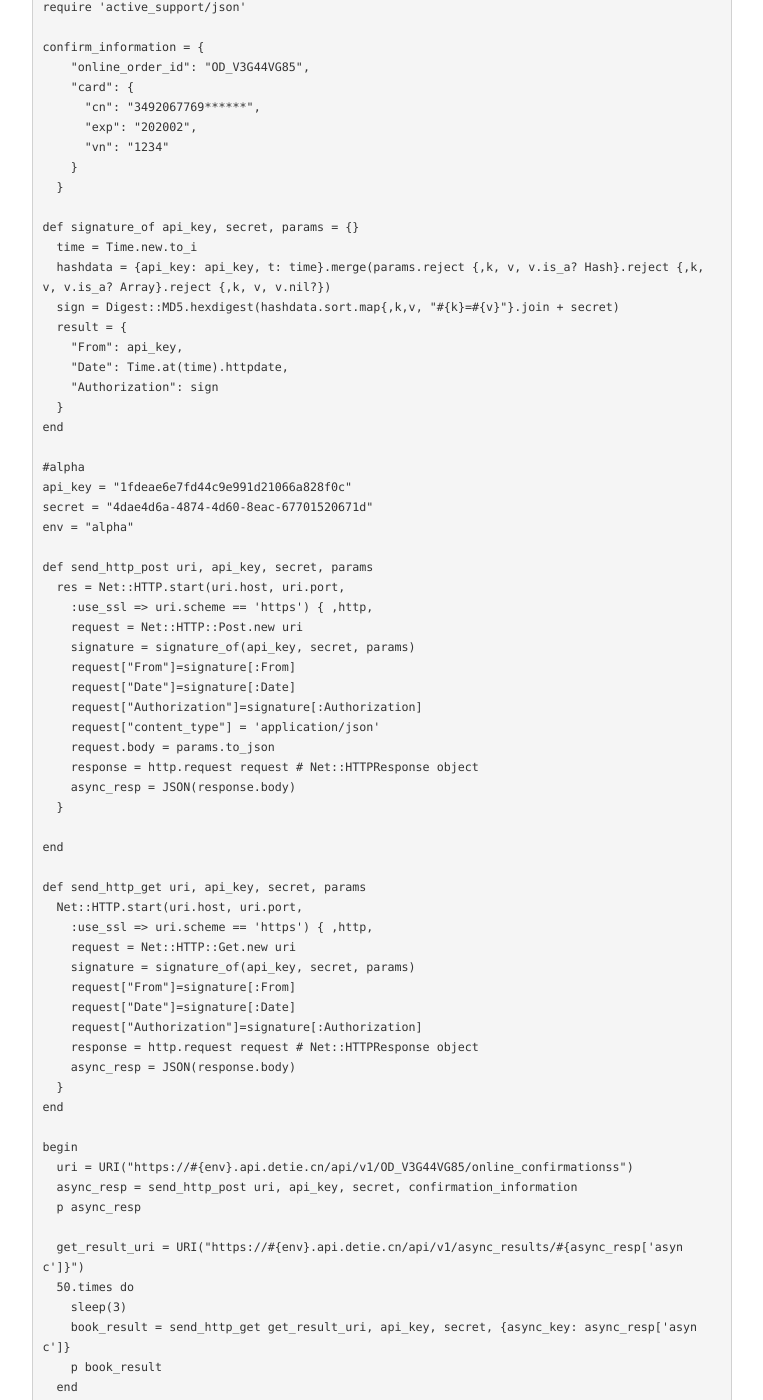
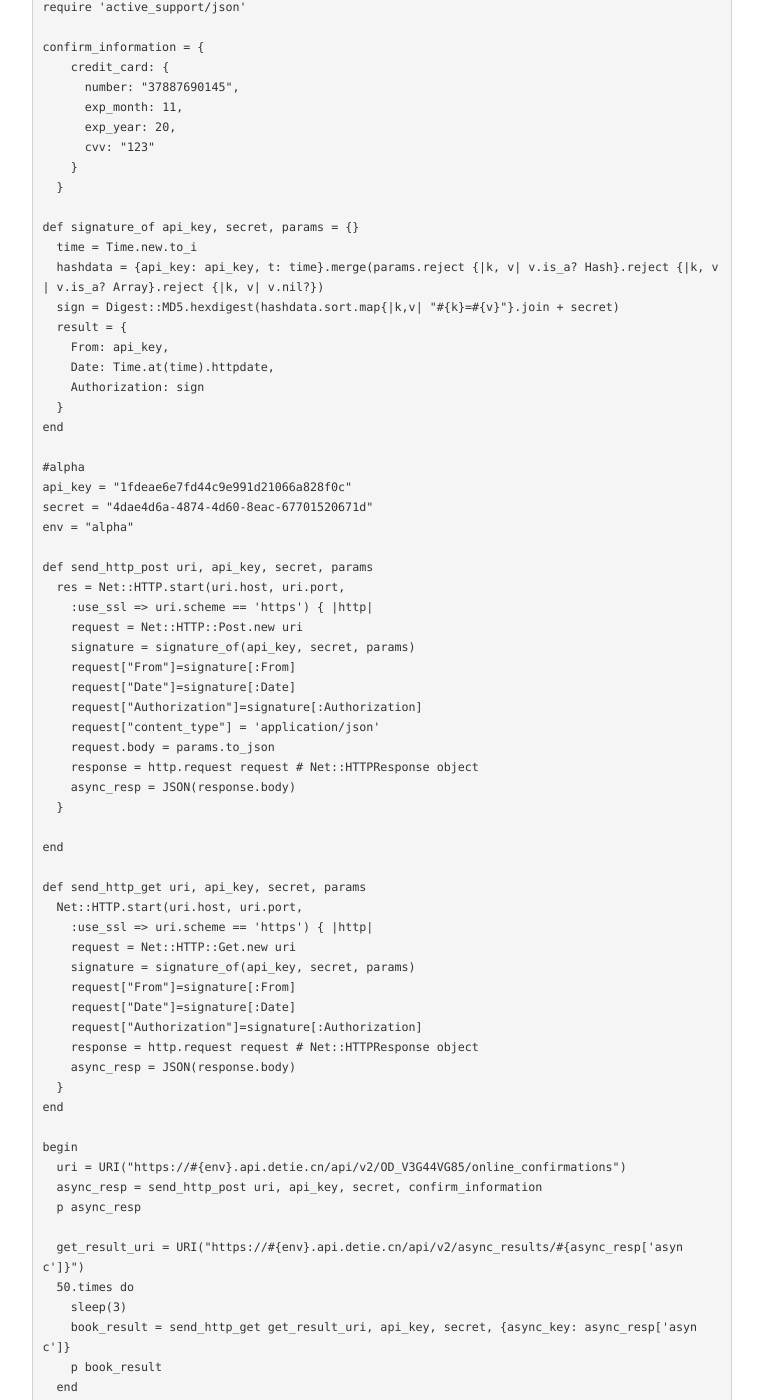
Before and after one commit to kyoangel/grailtrip, a Jekyll site: the page built from zh/pages/00_overview_v2.md, in a window 1280 px wide and 1400 px high, scrolled down 15363 px. Shown: the whole window, without its empty margins (258-1021 px from the left). Built offline with Jekyll 4.4.1, drawn with Linux system fonts in a browser that asks for light colours; some of the changed text lies outside the part shown.

Commit message:
added confirm api

````diff
--- a/zh/pages/00_overview_v2.md
+++ b/zh/pages/00_overview_v2.md
@@ -904,22 +904,22 @@ require 'active_support/time'
 require 'active_support/json'
 
 confirm_information = {
-    "online_order_id": "OD_V3G44VG85",
-    "card": {
-      "cn": "3492067769******",
-      "exp": "202002",
-      "vn": "1234"
+    credit_card: {
+      number: "37887690145",
+      exp_month: 11,
+      exp_year: 20,
+      cvv: "123"
     }
   }
 
 def signature_of api_key, secret, params = {}
   time = Time.new.to_i
-  hashdata = {api_key: api_key, t: time}.merge(params.reject {,k, v, v.is_a? Hash}.reject {,k, v, v.is_a? Array}.reject {,k, v, v.nil?})
-  sign = Digest::MD5.hexdigest(hashdata.sort.map{,k,v, "#{k}=#{v}"}.join + secret)
+  hashdata = {api_key: api_key, t: time}.merge(params.reject {|k, v| v.is_a? Hash}.reject {|k, v| v.is_a? Array}.reject {|k, v| v.nil?})
+  sign = Digest::MD5.hexdigest(hashdata.sort.map{|k,v| "#{k}=#{v}"}.join + secret)
   result = {
-    "From": api_key,
-    "Date": Time.at(time).httpdate,
-    "Authorization": sign
+    From: api_key,
+    Date: Time.at(time).httpdate,
+    Authorization: sign
   }
 end
 
@@ -930,7 +930,7 @@ env = "alpha"
 
 def send_http_post uri, api_key, secret, params
   res = Net::HTTP.start(uri.host, uri.port,
-    :use_ssl => uri.scheme == 'https') { ,http,
+    :use_ssl => uri.scheme == 'https') { |http|
     request = Net::HTTP::Post.new uri
     signature = signature_of(api_key, secret, params)
     request["From"]=signature[:From]
@@ -946,7 +946,7 @@ end
 
 def send_http_get uri, api_key, secret, params
   Net::HTTP.start(uri.host, uri.port,
-    :use_ssl => uri.scheme == 'https') { ,http,
+    :use_ssl => uri.scheme == 'https') { |http|
     request = Net::HTTP::Get.new uri
     signature = signature_of(api_key, secret, params)
     request["From"]=signature[:From]
@@ -958,11 +958,11 @@ def send_http_get uri, api_key, secret, params
 end
 
 begin
-  uri = URI("https://#{env}.api.detie.cn/api/v1/OD_V3G44VG85/online_confirmationss")
-  async_resp = send_http_post uri, api_key, secret, confirmation_information
+  uri = URI("https://#{env}.api.detie.cn/api/v2/OD_V3G44VG85/online_confirmations")
+  async_resp = send_http_post uri, api_key, secret, confirm_information
   p async_resp
 
-  get_result_uri = URI("https://#{env}.api.detie.cn/api/v1/async_results/#{async_resp['async']}")
+  get_result_uri = URI("https://#{env}.api.detie.cn/api/v2/async_results/#{async_resp['async']}")
   50.times do
     sleep(3)
     book_result = send_http_get get_result_uri, api_key, secret, {async_key: async_resp['async']}
@@ -971,8 +971,6 @@ begin
 rescue =>e
   p e
 end
-
-
 ```
 
 ## 下载车票
````
Also changed, not shown: other parts of zh/pages/00_overview_v2.md (+1 -1 lines), demo/ruby/confirm.rb (added, +78 -0 lines).
